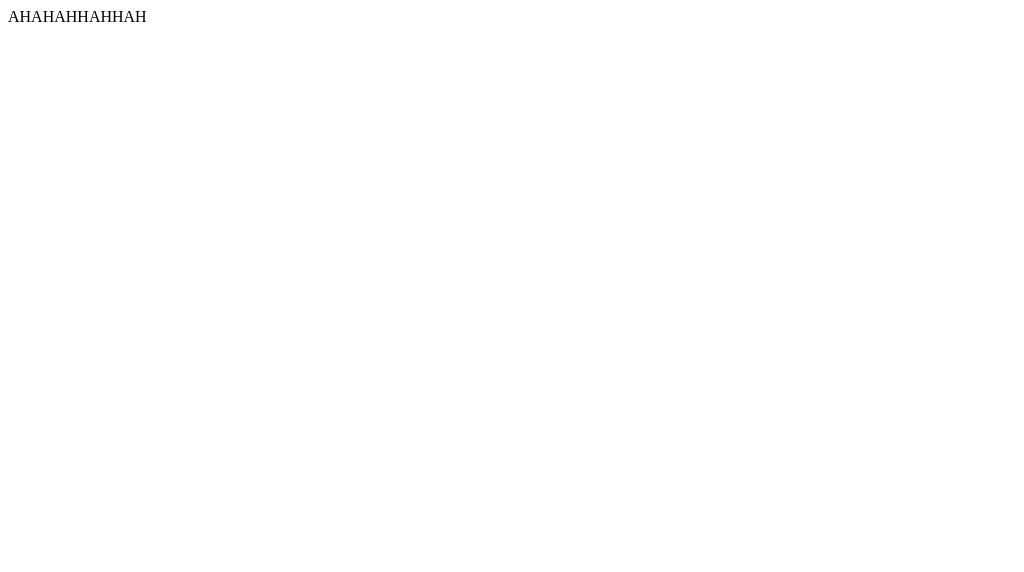
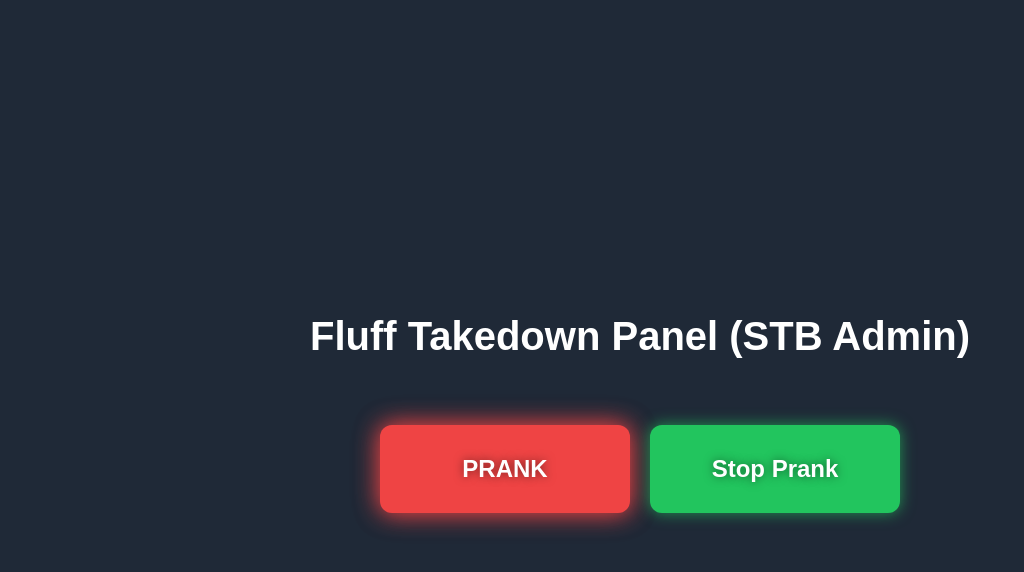
Before and after one commit to Spew13/FluffTakedownPanel, a plain HTML site: page index.html in a window 1280 px wide. Shown: the whole page, without its empty margins (0-1024 px from the left). Drawn offline with Linux system fonts and the light colour scheme.

Commit message:
Replace placeholder text with complete HTML structure

```diff
--- a/index.html
+++ b/index.html
@@ -1 +1,119 @@
-AHAHAHHAHHAH
+<!DOCTYPE html>
+<html lang="en">
+<head>
+    <meta charset="UTF-8">
+    <meta name="viewport" content="width=device-width, initial-scale=1.0">
+    <title>Fluff Takedown Panel</title>
+    <script type="module">
+        import { initializeApp } from "https://www.gstatic.com/firebasejs/11.6.1/firebase-app.js";
+        import { getFirestore, doc, setDoc } from "https://www.gstatic.com/firebasejs/11.6.1/firebase-firestore.js";
+
+        // Your shared, public Firebase Configuration
+        const firebaseConfig = {
+            apiKey: "AIzaSyB_8Eao4PirrTF6DBjjbUmhL6MyXnt6vzY",
+            authDomain: "steal-the-brainrot-admin-panel.firebaseapp.com",
+            projectId: "steal-the-brainrot-admin-panel",
+            storageBucket: "steal-the-brainrot-admin-panel.firebasestorage.app",
+            messagingSenderId: "559691711111",
+            appId: "1:559691711111:web:27dff3446aea0ef624ee22",
+            measurementId: "G-3FPEYCR4JM"
+        };
+
+        const app = initializeApp(firebaseConfig);
+        const db = getFirestore(app);
+        const prankDocRef = doc(db, "pranks", "status");
+
+        /**
+         * Sends a signal to Firestore.
+         * @param {string} state - The desired state ("prank" or "stop").
+         */
+        window.sendPrankSignal = function(state) {
+            const button = document.getElementById(state + '-button');
+            const otherButton = document.getElementById((state === 'prank' ? 'stop' : 'prank') + '-button');
+
+            button.disabled = true;
+            otherButton.disabled = true;
+            button.textContent = `Sending ${state.toUpperCase()} Signal...`;
+
+            setDoc(prankDocRef, { state: state, timestamp: Date.now() })
+            .then(() => {
+                alert(`Signal ${state.toUpperCase()} Sent!`);
+                button.disabled = false;
+                otherButton.disabled = false;
+                button.textContent = state === 'prank' ? 'PRANK ACTIVATED' : 'STOP PRANK';
+                otherButton.textContent = state === 'prank' ? 'STOP PRANK' : 'PRANK';
+            })
+            .catch((error) => {
+                console.error("Error sending signal:", error);
+                alert("Error sending signal! Check Firebase Rules.");
+                button.disabled = false;
+                otherButton.disabled = false;
+                button.textContent = state === 'prank' ? 'PRANK' : 'Stop Prank';
+            });
+        }
+    </script>
+    <style>
+        body {
+            display: flex;
+            flex-direction: column;
+            justify-content: center;
+            align-items: center;
+            height: 100vh;
+            background-color: #1f2937;
+            margin: 0;
+            font-family: 'Poppins', sans-serif;
+            color: white;
+            gap: 40px;
+        }
+        h1 { font-size: 2.5rem; font-weight: 700; }
+        .btn-panel {
+            display: flex;
+            gap: 20px;
+        }
+        .btn {
+            padding: 30px 40px;
+            font-size: 24px;
+            font-weight: bold;
+            border: none;
+            border-radius: 12px;
+            cursor: pointer;
+            transition: all 0.2s ease-in-out;
+            text-shadow: 0 0 10px rgba(0,0,0,0.5);
+            min-width: 250px;
+        }
+        .btn-prank {
+            background-color: #ef4444; /* Red */
+            color: white;
+            box-shadow: 0 0 15px rgba(239, 68, 68, 0.7);
+            animation: glow-red 2s infinite alternate;
+        }
+        .btn-prank:hover {
+            box-shadow: 0 0 25px rgba(239, 68, 68, 1);
+            transform: scale(1.05);
+        }
+        .btn-stop {
+            background-color: #22c55e; /* Green */
+            color: white;
+            box-shadow: 0 0 15px rgba(34, 197, 94, 0.7);
+        }
+        .btn-stop:hover {
+            box-shadow: 0 0 25px rgba(34, 197, 94, 1);
+            transform: scale(1.05);
+        }
+        @keyframes glow-red {
+            from { box-shadow: 0 0 15px rgba(239, 68, 68, 0.7); }
+            to { box-shadow: 0 0 25px rgba(239, 68, 68, 1), 0 0 35px rgba(239, 68, 68, 0.5); }
+        }
+    </style>
+</head>
+<body>
+    <h1>Fluff Takedown Panel (STB Admin)</h1>
+    <div class="btn-panel">
+        <button id="prank-button" class="btn btn-prank" onclick="sendPrankSignal('prank')">PRANK</button>
+        <button id="stop-button" class="btn btn-stop" onclick="sendPrankSignal('stop')">Stop Prank</button>
+    </div>
+</body>
+  <script>
+
+  </script>
+</html>
```
